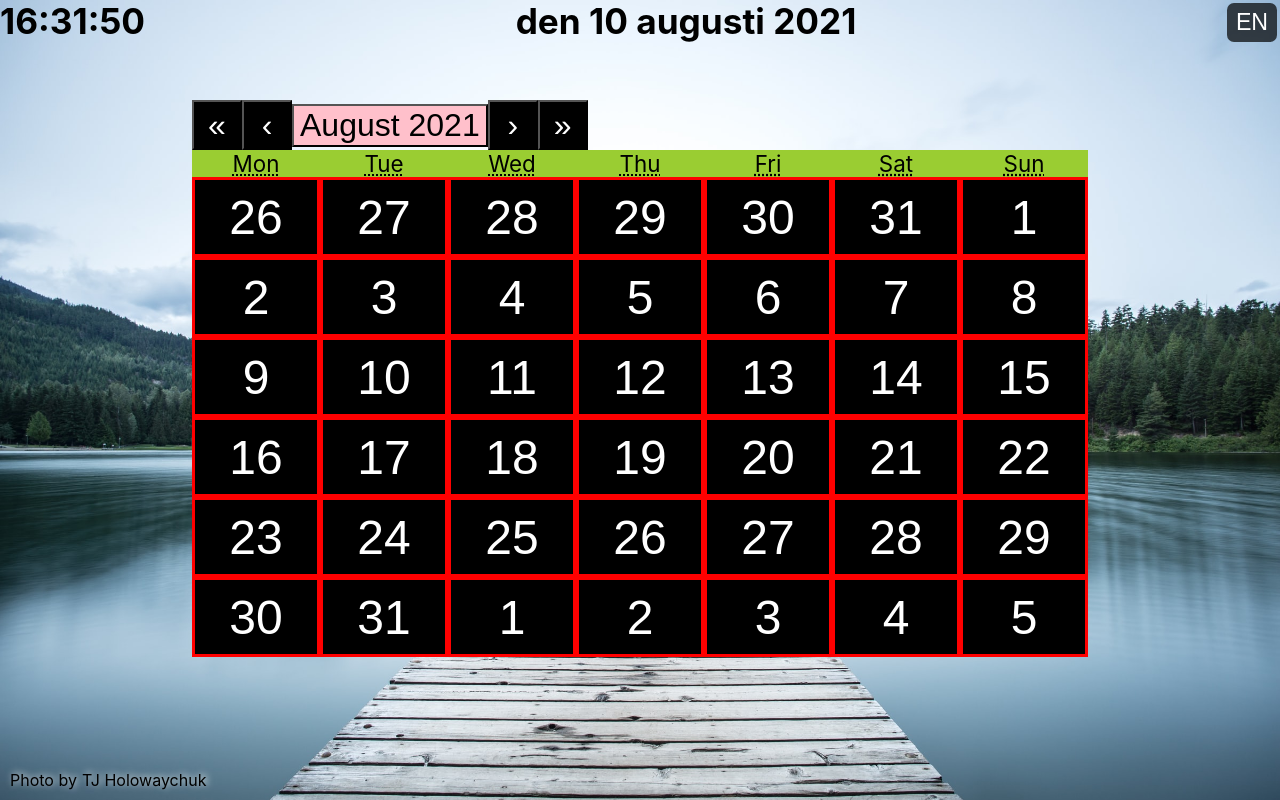
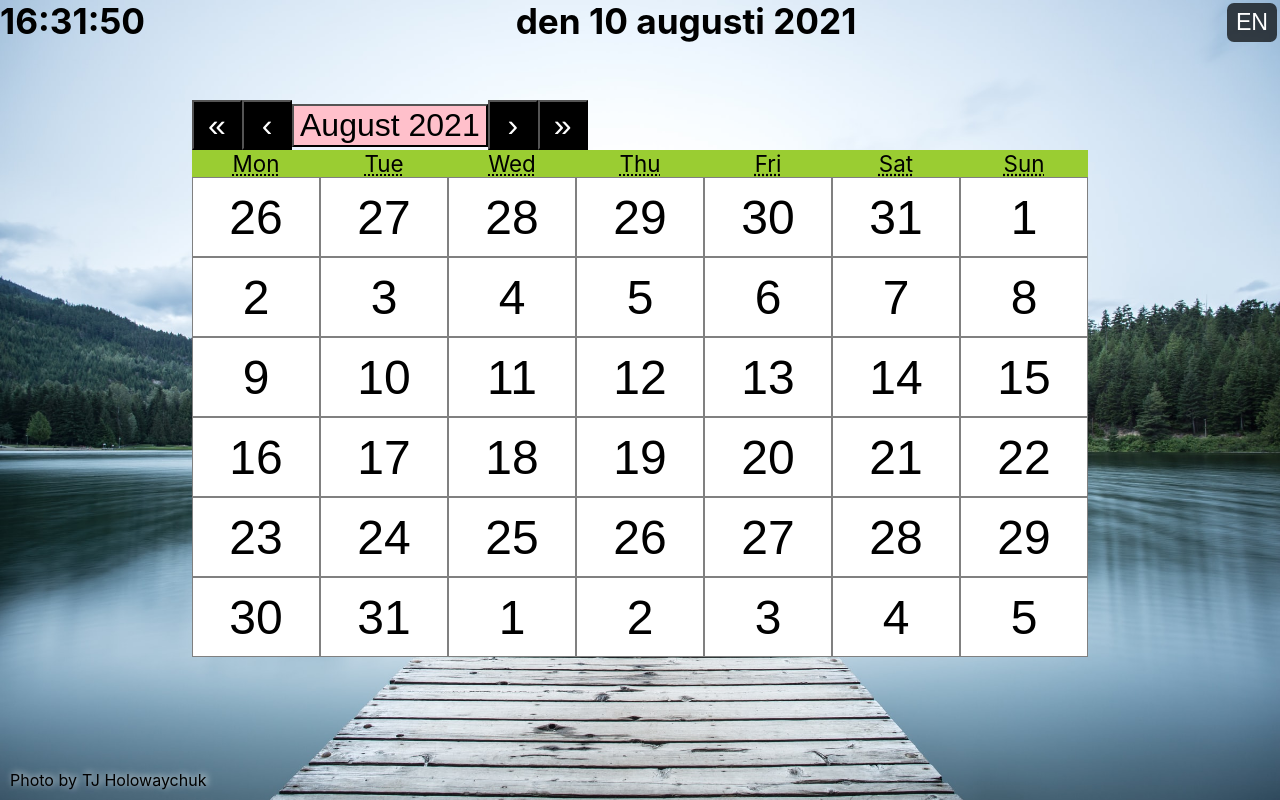
Before and after one commit to Claudiu-Ionel/LaundryDay, a React (Create React App) app: page / in a window 1280 px wide. Built offline with nearby package versions, Linux system fonts and the light colour scheme.

Commit message:
tweaked the Calendar a bit

```diff
--- a/src/Components/FrontEnd/Calendar/Cal.jsx
+++ b/src/Components/FrontEnd/Calendar/Cal.jsx
@@ -4,6 +4,11 @@ import Calendar from "react-calendar";
 import "./cal.css";
 
 function Cal() {
+  let test = document.querySelector(".react-calendar__month-view__days__day");
+
+  console.log(test);
+
+  const [weekNumber, setWeekNumber] = useState(new Date());
   return (
     <div className="calendar-container">
       <Calendar />
--- a/src/Components/FrontEnd/Calendar/cal.css
+++ b/src/Components/FrontEnd/Calendar/cal.css
@@ -11,14 +11,14 @@
 
 /* the GLOBAL day tiles: */
 .react-calendar__tile {
-  border: red 3px solid;
+  border: grey 1px solid;
 }
 
 .react-calendar__month-view__days__day {
-  background: #000;
+  background: #fff;
   font-size: 3rem;
   height: 80px;
-  color: #fff;
+  color: #000;
 }
 
 /* days of week tiles: */
```
